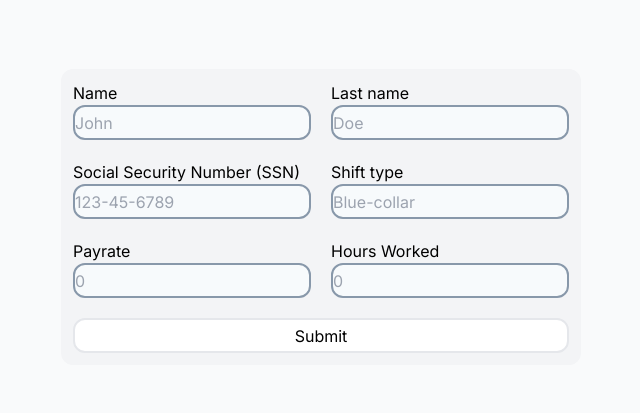
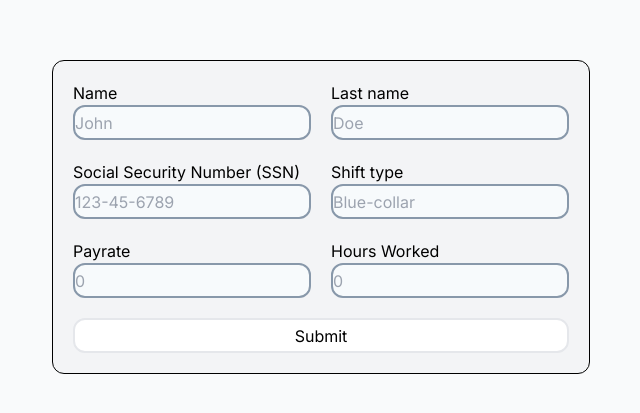
Before and after one commit to Yurem1/Payroll-Program, a Next.js app: page / in a window 1280 px wide. Shown: the part 183-596 px from the top of the page, without its empty margins (319-959 px from the left). Built offline with nearby package versions, Linux system fonts and the light colour scheme.

Commit message:
Update form styling

```diff
--- a/src/components/form.tsx
+++ b/src/components/form.tsx
@@ -25,7 +25,7 @@ export default function Form(): React.JSX.Element {
     }
 
     return (
-        <form name='e' className='bg-gray-100 rounded-xl p-3' onChange={handler}>
+        <form className='bg-gray-100 rounded-xl border-black border p-5' onChange={handler}>
             <div className='grid grid-cols-2 gap-5 bg-grey-50'>
                 <InputName/>
                 <SSNInput/>
```
